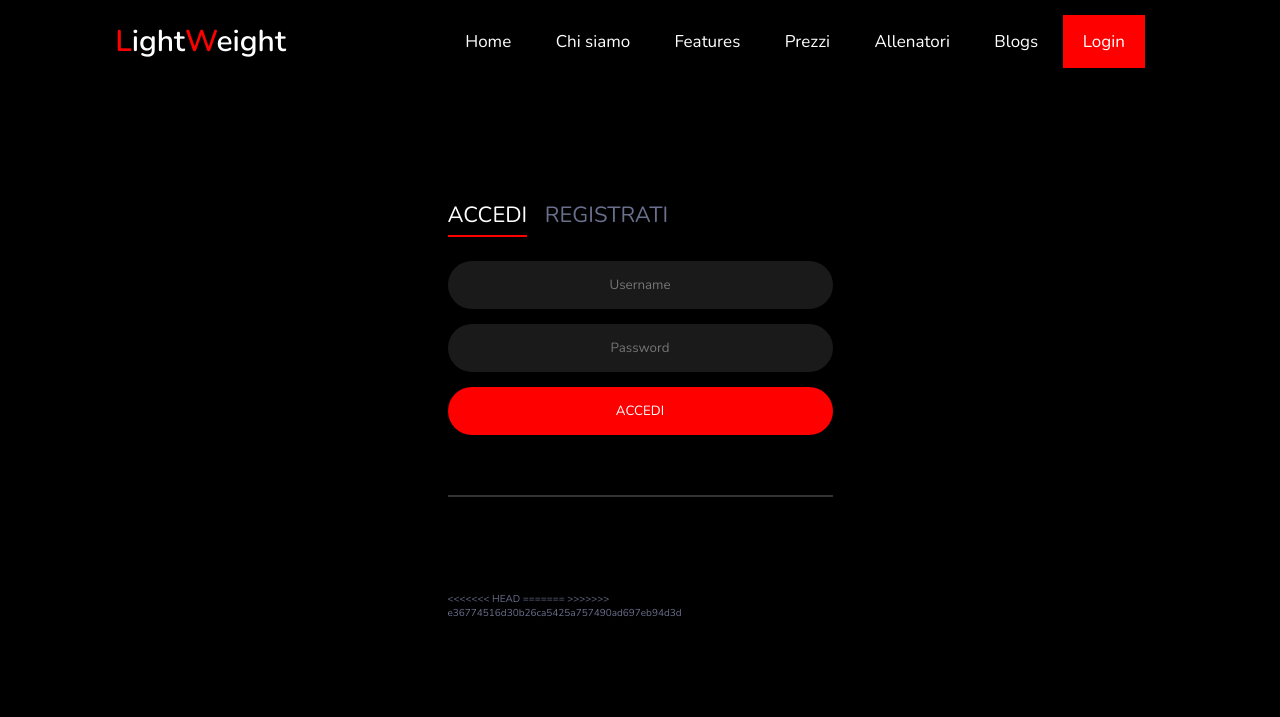
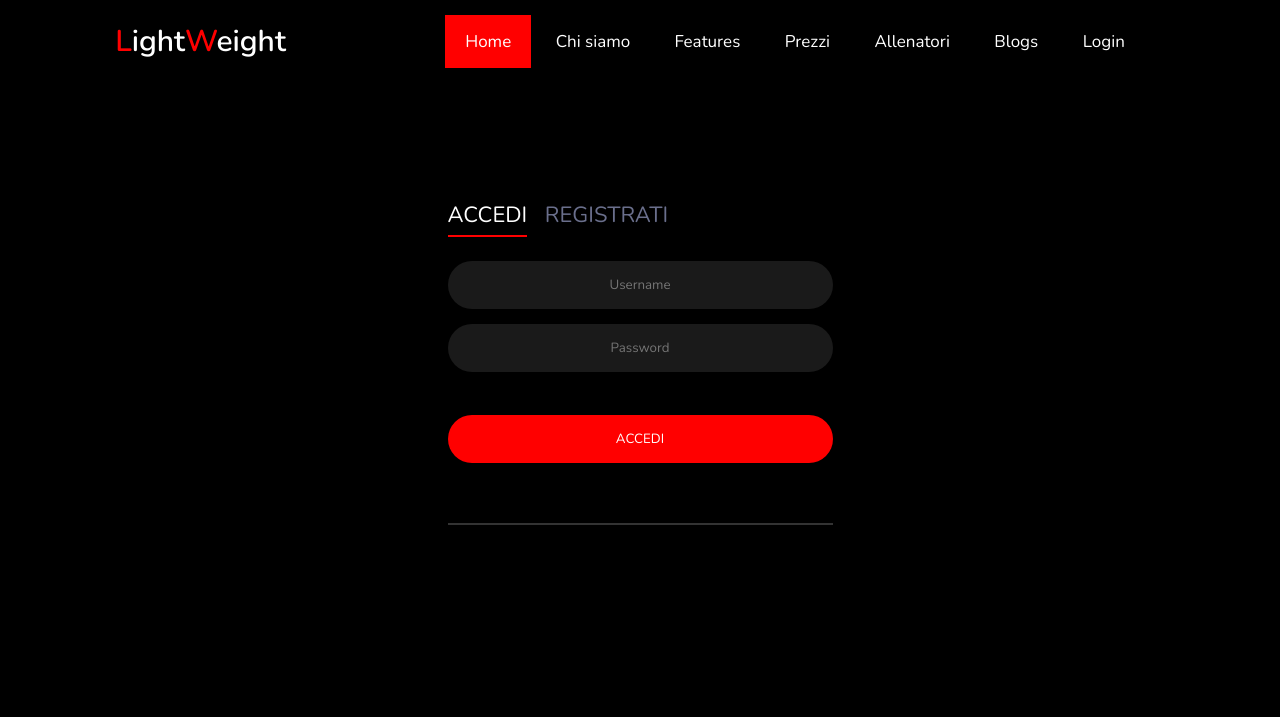
Before and after one commit to Franzap/WebTech, a PHP site: page /login.html in a window 1280 px wide. Shown: the top 717 px of the page. Run offline with PHP 8.4, Linux system fonts and the light colour scheme.

Commit message:
Porco Dio

```diff
--- a/fitness website/login.html
+++ b/fitness website/login.html
@@ -1,6 +1,5 @@
 <!DOCTYPE html>
 <html lang="en">
-
 <head>
     <meta charset="UTF-8">
     <meta http-equiv="X-UA-Compatible" content="IE=edge">
@@ -16,8 +15,8 @@
     <link rel="stylesheet" href="css/style.css">
 
 </head>
+<body>
 
-<body>
 <!-- header section starts      -->
 
 <header class="header">
@@ -27,13 +26,13 @@
     <div id="menu-btn" class="fas fa-bars"></div>
 
     <nav class="navbar">
-            <a href="index.html">Home</a>
+        <a href="index.html"style="background-color: red">Home</a>
         <a href="about.html">Chi siamo</a>
         <a href="features.html">Features</a>
         <a href="prezzi.html">Prezzi</a>
         <a href="trainers.html">Allenatori</a>
         <a href="blogs.html">Blogs</a>
-            <a href="login.html" style="background-color: red">Login</a>
+        <a href="login.html">Login</a>
     </nav>
 
 </header>
@@ -41,65 +40,33 @@
 <!-- header section ends     -->
 
 <div class="login-wrap">
+    <div class="login-html">
 
-        <div class="login-html">
-            <input id="tab-1" type="radio" name="tab" class="sign-in" checked><label for="tab-1"
-                class="tab hover">Accedi</label>
-            <input id="tab-2" type="radio" name="tab" class="sign-up"><label for="tab-2"
-                class="tab hover">Registrati</label>
-
-
-            <div id="login" class="login-form">
+        <input id="tab-1" type="radio" name="tab" class="sign-in" checked><label for="tab-1" class="tab">Accedi</label>
+        <input id="tab-2" type="radio" name="tab" class="sign-up"><label for="tab-2" class="tab">Registrati</label>
+        <div class="login-form">
             <div class="sign-in-htm">
-                    <form method="post" action="#">
+                <form method="post"action="login.php">
 
                     <div class="group">
                         <br>
                         <label for="user" class="label"></label>
-                            <input type="text" placeholder="Username" class="input">
+                        <input type="text" name="Username" placeholder="Username" class="input">
                     </div>
                     <div class="group">
                         <label for="pass" class="label"></label>
-                            <input type="password" placeholder="Password" class="input" data-type="password">
+                        <input type="password" name="Password" placeholder="Password" class="input" data-type="password">
                     </div>
 
                     <div class="group">
-                            <input type="submit" class="button hover" value="Accedi">
+                        <br><br>
+                        <input type="submit" class="button" value="Accedi">
+
                     </div>
                     <div class="hr"></div>
                 </form>
             </div>
 
-
-                <div class="sign-up-htm">
-                    <form>
-                        <div class="group">
-                            <input type="text" placeholder="Email" class="input">
-                        </div>
-                        <div class="group">
-                            <input id="user" type="text" placeholder="Username" class="input">
-                        </div>
-                        <div class="group">
-                            <input type="password" class="input" placeholder="Password" data-type="password">
-                        </div>
-                        <div class="group">
-                            <input id="pass" type="password" class="input" placeholder="Ripeti Password"
-                                data-type="password">
-                        </div>
-
-                        <div class="group">
-                            <input type="submit" class="button hover" value="Registrati">
-                        </div>
-                        <div class="hr"></div>
-                        <div class="foot-lnk">
-                            <label for="tab-1">Already Member?</a>
-                            </label>
-                        </div>
-                    </form>
-                </div>
-            </div>
-
-<<<<<<< HEAD
 
             <div class="sign-up-htm">
                 <form method="post"action="register.php">
@@ -126,8 +93,8 @@
                     </div>
                 </form>
             </div>
-=======
->>>>>>> e36774516d30b26ca5425a757490ad697eb94d3d
+        </div>
+
     </div>
 </div>
 <!-- footer section starts  -->
@@ -171,10 +138,7 @@
 
         </div>
         <div class="box">
-                <iframe
-                    src="https://www.google.com/maps/embed?pb=!1m18!1m12!1m3!1d2948.5184380962746!2d13.40655521516849!3d42.352789379187385!2m3!1f0!2f0!3f0!3m2!1i1024!2i768!4f13.1!3m3!1m2!1s0x132fd3017d0dac4f%3A0xb25683b7fda874e!2sVia%20Lanciano%2C%2013%2C%2067100%20L&#39;Aquila%20AQ!5e0!3m2!1sit!2sit!4v1651671578595!5m2!1sit!2sit"
-                    width="240" height="320" style="border:0;" allowfullscreen="" loading="lazy"
-                    referrerpolicy="no-referrer-when-downgrade"></iframe>
+            <iframe src="https://www.google.com/maps/embed?pb=!1m18!1m12!1m3!1d2948.5184380962746!2d13.40655521516849!3d42.352789379187385!2m3!1f0!2f0!3f0!3m2!1i1024!2i768!4f13.1!3m3!1m2!1s0x132fd3017d0dac4f%3A0xb25683b7fda874e!2sVia%20Lanciano%2C%2013%2C%2067100%20L&#39;Aquila%20AQ!5e0!3m2!1sit!2sit!4v1651671578595!5m2!1sit!2sit" width="240" height="320" style="border:0;" allowfullscreen="" loading="lazy" referrerpolicy="no-referrer-when-downgrade"></iframe>
         </div>
     </div>
 
@@ -190,4 +154,4 @@
 
 <div class="credit"> created by <span>mr. web designer</span> | all rights reserved! </div>
 
-<!-- footer section ends -->
+<!-- footer section ends --><!-- footer section ends -->
```
Also changed, not shown: fitness website/login.php (+6 -7 lines), fitness website/register.php (+5 -2 lines). Lines whose indentation alone changed are shown as unchanged.
